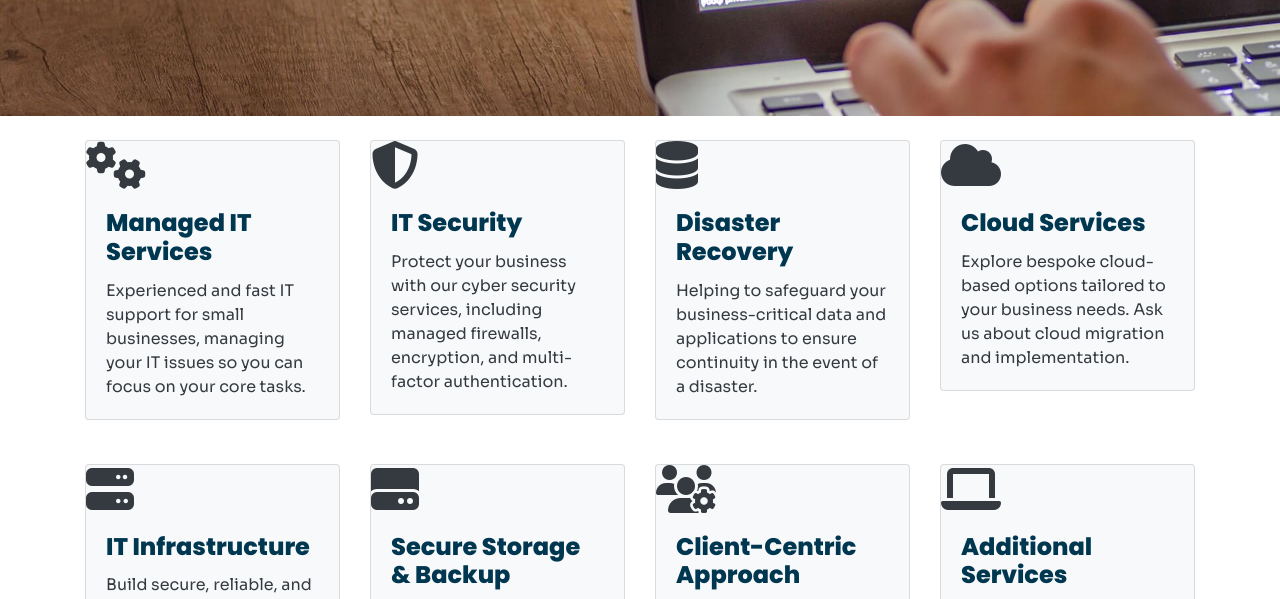
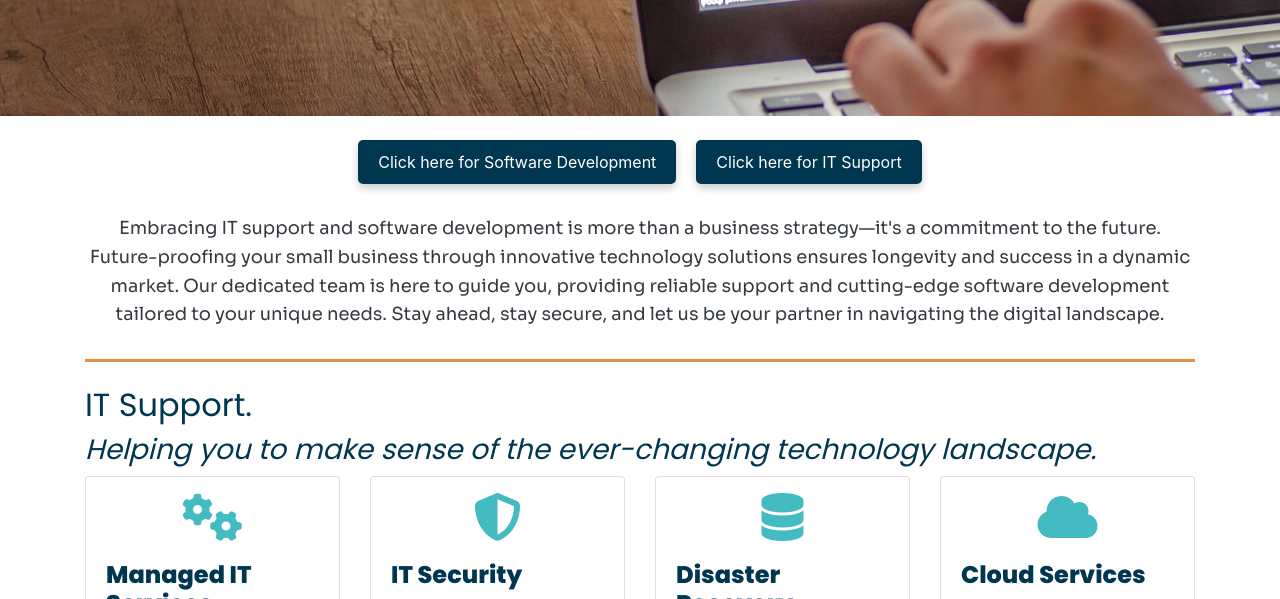
Before and after one commit to Severnside-Software/WHITS-website, a plain HTML site: page services.html in a window 1280 px wide. Shown: the part 340-939 px from the top of the page. Drawn offline with nearby package versions, Linux system fonts and the light colour scheme.

Commit message:
styling on the services page

```diff
--- a/assets/css/style.css
+++ b/assets/css/style.css
@@ -102,9 +102,50 @@ hr {
     margin: 20px 0; /* Add space above and below the hr line */
 }
 
+/* Button Container  and Custom Buttons */
+.button-container {
+    display: flex;
+    justify-content: center;
+    margin-bottom: 20px; /* Adjust the margin as needed */
+}
+
+@media (max-width: 767px) {
+    .button-container {
+        flex-direction: column;
+        align-items: center;
+    }
+
+    .custom-button {
+        margin: 5px 0; /* Adjust the margin for stacked buttons on mobile */
+    }
+}
+
+/* Custom Buttons */
+.custom-button {
+    margin: 0 10px; /* Adjust the margin to control space between buttons */
+    padding: 10px 20px;
+    font-size: 16px;
+    background-color: #003750;
+    color: #fff;
+    border: none;
+    border-radius: 5px;
+    cursor: pointer;
+    transition: background-color 0.3s ease, box-shadow 0.3s ease; /* Add box-shadow to the transition */
+
+    /* Box shadow for a 3D effect */
+    box-shadow: 0 4px 8px rgba(0, 0, 0, 0.2); /* Adjust the values as needed */
+
+    /* Additional styles for hover effect */
+    &:hover {
+        background-color: #005682;
+        box-shadow: 0 6px 12px rgba(0, 0, 0, 0.3); /* Adjust the values for hover effect */
+    }
+}
+
 /* Add some spacing between cards */
 .card {
     margin-bottom: 20px;
+    transition: border 0.3s ease; /* Add a smooth transition effect */
 }
 
 /* Style the card titles */
@@ -119,21 +160,19 @@ hr {
     display: block;
 }
 
-/* Add a subtle box shadow to cards on hover */
 .card:hover {
     box-shadow: 0 4px 8px rgba(0, 0, 0, 0.1);
-    transition: box-shadow 0.3s ease-in-out;
+    transform: scale(1.05); /* Scale up by 5% on hover */
+    transition: box-shadow 0.3s ease-in-out, transform 0.3s ease-in-out; /* Add transition for transform */
 }
 
-/* Style the card backgrounds and text colors */
-.card:nth-child(odd) {
-    background-color: #f8f9fa; /* Light gray background for odd cards */
-    color: #343a40; /* Dark text color for odd cards */
-}
-
-.card:nth-child(even) {
-    background-color: #ffffff; /* White background for even cards */
-    color: #343a40; /* Dark text color for even cards */
+/* Add this style for the hover effect */
+.card:hover,
+.card:focus {
+  border: 3px solid;
+  border-image: linear-gradient(to bottom, #e39245, #ffcc99);
+  border-image-slice: 1;
+  background: linear-gradient(to bottom, #e39245, #ffcc99);
 }
 
 /* Style the Font Awesome icons' colors */
@@ -224,3 +263,8 @@ footer a:hover {
 .commitment-container li {
     margin-bottom: 10px;
 }
+
+.support-paragraph {
+    padding-top: 10px;
+    padding-bottom: 10px;
+}
--- a/services.html
+++ b/services.html
@@ -87,13 +87,27 @@
 </div>
 
 <!-- IT Support Section -->
+<div class="container mt-4 about-us-container">
+    <div class="button-container">
+        <button class="custom-button">Click here for Software Development</button>
+        <button class="custom-button">Click here for IT Support</button>
+    </div>
+    <p class="support-paragraph">
+        Embracing IT support and software development is more than a business strategy—it's a commitment to the future. Future-proofing your small business through innovative technology solutions ensures longevity and success in a dynamic market. Our dedicated team is here to guide you, providing reliable support and cutting-edge software development tailored to your unique needs. Stay ahead, stay secure, and let us be your partner in navigating the digital landscape.
+    </p>
+    <hr>
+</div>
+
 <section class="container mt-4" id="it-support">
+    <h2 class="we-help">IT Support.</h2>
+    <h3 class="we-share">Helping you to make sense of the ever-changing technology landscape.</h3>
+
     <div class="row">
 
         <!-- Managed IT Services -->
         <div class="col-md-3">
             <div class="card service-card">
-                <i class="fas fa-cogs fa-3x"></i>
+                <i class="fas fa-cogs fa-3x mt-3 mx-auto icon"></i>
                 <div class="card-body">
                     <h5 class="card-title">Managed IT Services</h5>
                     <p class="card-text">Experienced and fast IT support for small businesses, managing your IT issues so you can focus on your core tasks.</p>
@@ -104,7 +118,7 @@
         <!-- IT Security -->
         <div class="col-md-3">
             <div class="card service-card">
-                <i class="fas fa-shield-alt fa-3x"></i>
+                <i class="fas fa-shield-alt fa-3x mt-3 mx-auto icon"></i>
                 <div class="card-body">
                     <h5 class="card-title">IT Security</h5>
                     <p class="card-text">Protect your business with our cyber security services, including managed firewalls, encryption, and multi-factor authentication.</p>
@@ -115,7 +129,7 @@
         <!-- Disaster Recovery -->
         <div class="col-md-3">
             <div class="card service-card">
-                <i class="fas fa-database fa-3x"></i>
+                <i class="fas fa-database fa-3x mt-3 mx-auto icon"></i>
                 <div class="card-body">
                     <h5 class="card-title">Disaster Recovery</h5>
                     <p class="card-text">Helping to safeguard your business-critical data and applications to ensure continuity in the event of a disaster.</p>
@@ -126,10 +140,10 @@
         <!-- Cloud Services -->
         <div class="col-md-3">
             <div class="card service-card">
-                <i class="fas fa-cloud fa-3x"></i>
+                <i class="fas fa-cloud fa-3x mt-3 mx-auto icon"></i>
                 <div class="card-body">
                     <h5 class="card-title">Cloud Services</h5>
-                    <p class="card-text">Explore bespoke cloud-based options tailored to your business needs. Ask us about cloud migration and implementation.</p>
+                    <p class="card-text">Explore bespoke cloud-based options tailored to your business needs. Ask us about cloud migration and implementation for your company.</p>
                 </div>
             </div>
         </div>
@@ -141,7 +155,7 @@
         <!-- IT Infrastructure -->
         <div class="col-md-3">
             <div class="card service-card">
-                <i class="fas fa-server fa-3x"></i>
+                <i class="fas fa-server fa-3x mt-3 mx-auto icon"></i>
                 <div class="card-body">
                     <h5 class="card-title">IT Infrastructure</h5>
                     <p class="card-text">Build secure, reliable, and scalable IT networks. We take care of everything, including hardware, software, and networking.</p>
@@ -152,7 +166,7 @@
         <!-- Secure Storage & Backup -->
         <div class="col-md-3">
             <div class="card service-card">
-                <i class="fas fa-hdd fa-3x"></i>
+                <i class="fas fa-hdd fa-3x mt-3 mx-auto icon"></i>
                 <div class="card-body">
                     <h5 class="card-title">Secure Storage & Backup</h5>
                     <p class="card-text">Offering a full backup and recovery process for your servers, data, and cloud solutions.</p>
@@ -163,7 +177,7 @@
         <!-- Client-Centric Approach -->
         <div class="col-md-3">
             <div class="card service-card">
-                <i class="fas fa-users-cog fa-3x"></i>
+                <i class="fas fa-users-cog fa-3x mt-3 mx-auto icon"></i>
                 <div class="card-body">
                     <h5 class="card-title">Client-Centric Approach</h5>
                     <p class="card-text">We believe in building long-term relationships and understanding your business needs for effective IT solutions.</p>
@@ -174,10 +188,10 @@
         <!-- Additional Services -->
         <div class="col-md-3">
             <div class="card service-card">
-                <i class="fas fa-laptop fa-3x"></i>
+                <i class="fas fa-laptop fa-3x mt-3 mx-auto icon"></i>
                 <div class="card-body">
                     <h5 class="card-title">Additional Services</h5>
-                    <p class="card-text">We offer fixed price maintenance contracts, remote & on-site support, hardware & software installations, server support, secure offsite backup & storage, emergency call-outs, and disaster recovery.</p>
+                    <p class="card-text">Fixed price maintenance contracts, remote & on-site support, hardware & software installations, server support & emergency call-outs.</p>
                 </div>
             </div>
         </div>
@@ -192,6 +206,7 @@
         </div>
     </div>
 </section>
+
 
 
 <!-- Software Development Section -->
```
